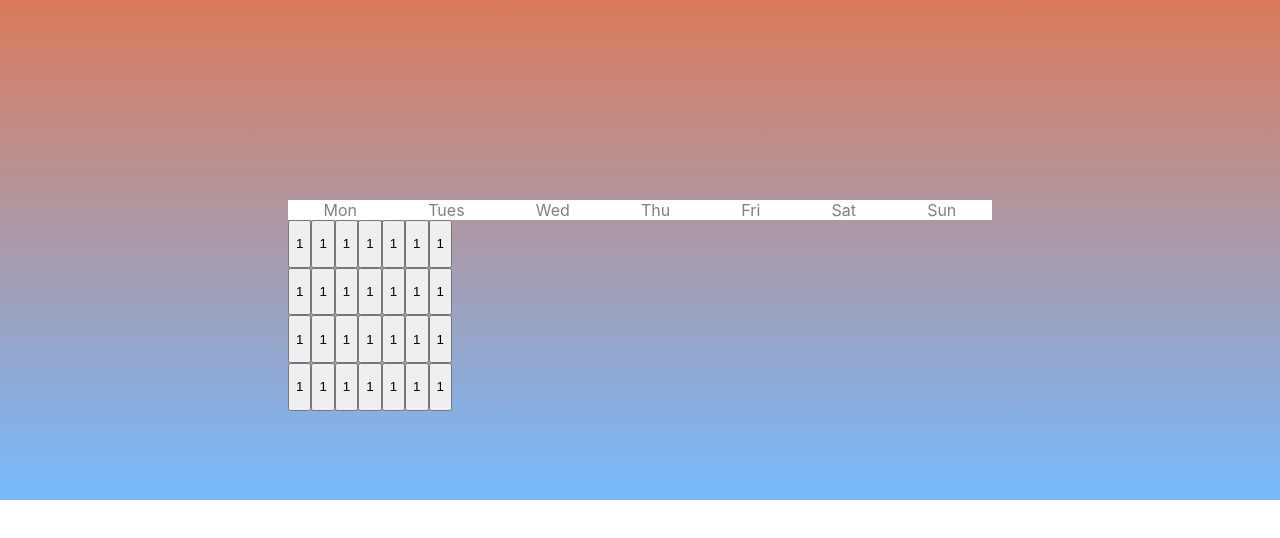
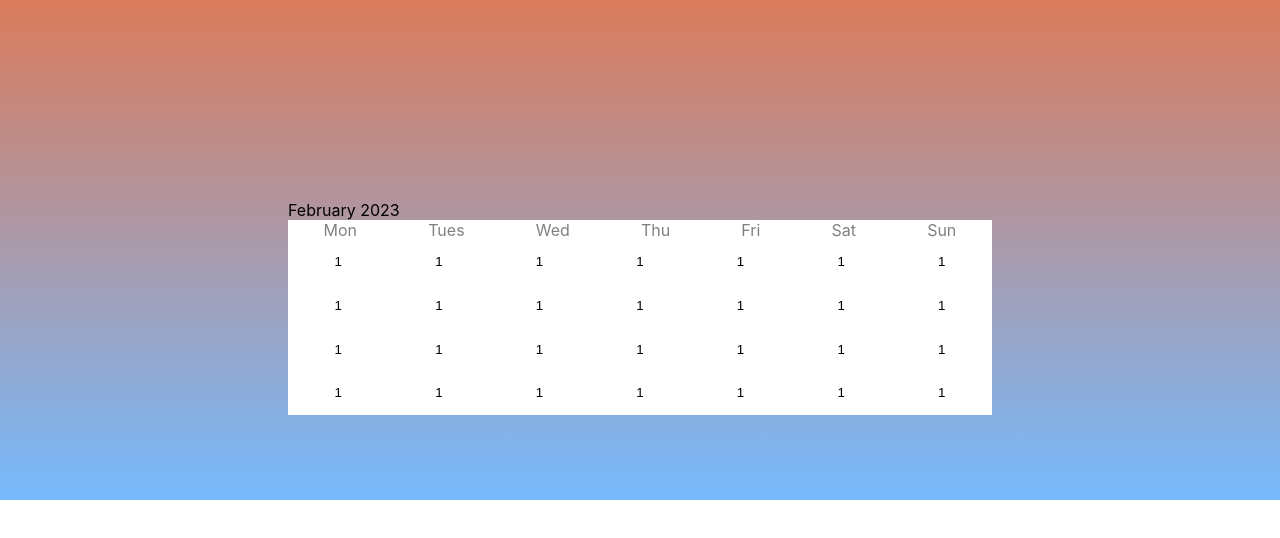
Before and after one commit to SebastianSloma/Calendar_TS, a React (Create React App) app: page / in a window 1280 px wide. Shown: the top 538 px of the page. Built offline with nearby package versions, Linux system fonts and the light colour scheme.

Commit message:
added icons

```diff
--- a/src/App.css
+++ b/src/App.css
@@ -21,3 +21,22 @@
 .weekdays-container .week-day{
   color: #808080;
 }
+.calendar {
+  margin: auto;
+  display: flex;
+  flex-direction: column;
+  align-items: flex-start;
+  justify-content: flex-start;
+}
+.calendar .week {
+  display: inline-flex;
+  align-items: flex-start;
+  justify-content: space-around;
+  width: 100%;
+  height: 100%;
+  background: white;
+}
+button{
+  border: none;
+  background: white;
+}
--- a/src/components/Calendar.tsx
+++ b/src/components/Calendar.tsx
@@ -1,44 +1,45 @@
-import React from "react";
-import {Weekday, Date} from '../../types'
-import { monthDates } from "../configs/MonthDays";
-import { Weekdays } from "../configs/Weekdays";
+import React from 'react';
+import { Weekday, Date } from '../../types';
+import { monthDates } from '../configs/MonthDays';
+import { Weekdays } from '../configs/Weekdays';
 
-export const Calendar: React.FC<{}> =({}) => {
+export const Calendar: React.FC<{}> = ({}) => {
+	const generateDates = (date: number) => {
+		for (let i = 0; i < 7; i++) {
+			return (
+				<button className='date' value={date}>
+					<p>{date}</p>
+				</button>
+			);
+		}
+	};
 
-    const generateDates = (date:number) =>{
-        for(let i=0;i<7;i++){
-            return<button className="date" value={date}><p>{date}</p></button>
-        }
-    }
+	const generateWeeks = (dates: Array<Date>) => {
+		let daysInWeek = 7;
+		let tempArray = [];
 
-    const generateWeeks = (dates: Array<Date>) =>{
-        let daysInWeek = 7
-        let tempArray = []
-
-        for (let i=0; i < dates.length; i+= daysInWeek){
-            tempArray.push(dates.slice(i, i+daysInWeek))
-        }
-        return tempArray
-        }
-    return(
-        <div className="calendar-container">
-            <div className="datepicker-container">
-
+		for (let i = 0; i < dates.length; i += daysInWeek) {
+			tempArray.push(dates.slice(i, i + daysInWeek));
+		}
+		return tempArray;
+	};
+	return (
+		<div className='calendar-container'>
+			<div className='datepicker-container'>
+                <span>February 2023</span>
             </div>
-            <div className="weekdays-container">
-                {Weekdays.map(day =>(
-                    <div className="week-day">{day}</div>
-                ))}
-            </div>
-            <div className="calendar">
-                {generateWeeks(monthDates).map(week =>(
-                    <div className="week">
-                        {week.map(day=>(generateDates(day.day)))}
-                    </div>
-))
-}
-            </div>
-
-        </div>
-    )
-}
+			<div className='weekdays-container'>
+				{Weekdays.map((day) => (
+					<div className='week-day'>{day}</div>
+				))}
+			</div>
+			<div className='calendar'>
+				{generateWeeks(monthDates).map((week) => (
+					<div className='week'>
+						{week.map((day) => generateDates(day.day))}
+					</div>
+				))}
+			</div>
+		</div>
+	);
+};
```
Also changed, not shown: src/assets/icons/ChevronLeftIcon.tsx (added), src/assets/icons/ChevronRightIcon.tsx (added).
